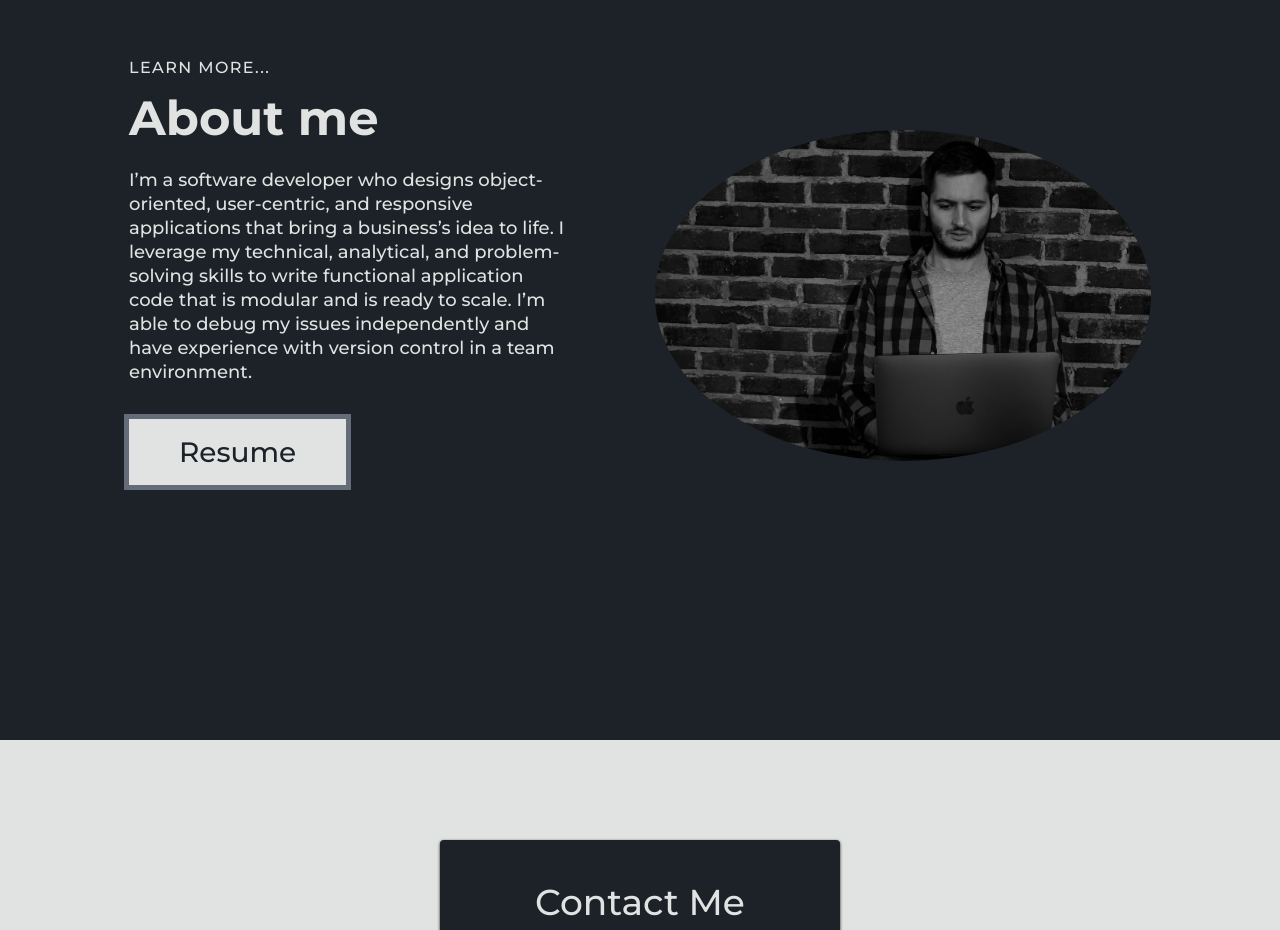
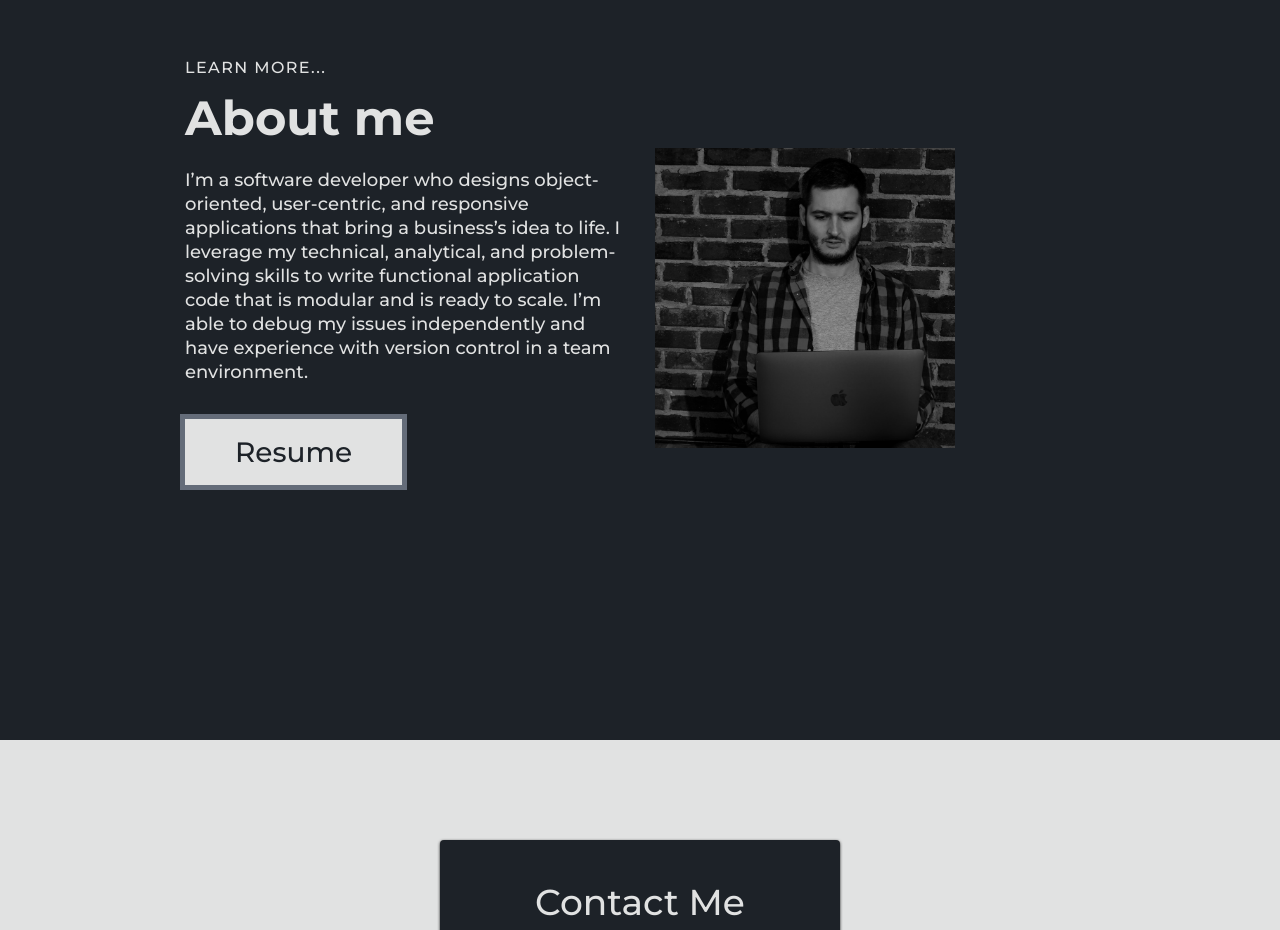
Before and after one commit to jake-utk/portfolio, a React (Create React App) app: page / in a window 1280 px wide. Shown: the part 920-1850 px from the top of the page. Built offline with nearby package versions, Linux system fonts and the light colour scheme.

Commit message:
bunch of more stuff by definitly Jake, think its start to look better

```diff
--- a/src/Components/About/index.js
+++ b/src/Components/About/index.js
@@ -125,11 +125,14 @@ const ImgContainer = styled.div`
 	max-width: 555px;
 `;
 
-const Img = styled.img`
+const Img = styled.div`
+	background: url(${Image});
+	background-position: 65% 0;
+	background-size: cover;
+	height: 300px;
 	margin: 0 0 10px 0;
 	padding-right: 0;
-	width: 100%;
-	border-radius: 100%;
+	width: 300px;
 `;
 
 const About = () => {
@@ -140,7 +143,6 @@ const About = () => {
 					<ColumnOne>
 						<ImgContainer>
 							<Img
-								src={Image}
 								alt='Picture of Jake'
 								data-aos='zoom-in'
 								data-aos-duration='1000'
--- a/src/Components/Hero/index.js
+++ b/src/Components/Hero/index.js
@@ -107,8 +107,8 @@ const Arrow = styled(ImArrowDown)`
 	color: #e1e2e2;
 	height: 40px;
 	width: 40px;
-	-moz-animation: bounce 2s infinite;
-	-webkit-animation: bounce 2s infinite;
+	-moz-animation: bounce 1.25s infinite;
+	-webkit-animation: bounce 1.25s infinite;
 	animation: bounce 1.25s infinite;
 	transition: opacity 200ms;
 
@@ -130,10 +130,10 @@ const Arrow = styled(ImArrowDown)`
 `;
 
 const Hero = () => {
-	const [arrowVisibility, setArrowVisibility] = useState(false);
+	const [arrowVisibility, setArrowVisibility] = useState(0);
 
 	let showArrow = () => {
-		setArrowVisibility(true);
+		setArrowVisibility(1);
 	};
 
 	return (
--- a/src/Components/Navigation/index.js
+++ b/src/Components/Navigation/index.js
@@ -100,14 +100,14 @@ const BurgerLinkScroll = styled(LinkScroll)`
 `;
 
 const Nav = ({ toggle }) => {
-	const [scrollValue, setScrollValue] = useState(false);
+	const [scrollValue, setScrollValue] = useState(0);
 	const pages = ["Home", "About", "Contact", "Projects", "Skills"];
 
 	const changeScroll = () => {
 		if (window.scrollY >= 80) {
-			setScrollValue(true);
+			setScrollValue(1);
 		} else {
-			setScrollValue(false);
+			setScrollValue(0);
 		}
 	};
 
```
Also changed, not shown: public/manifest.json, 1 other file (tests, documents, lock files or other folders).
